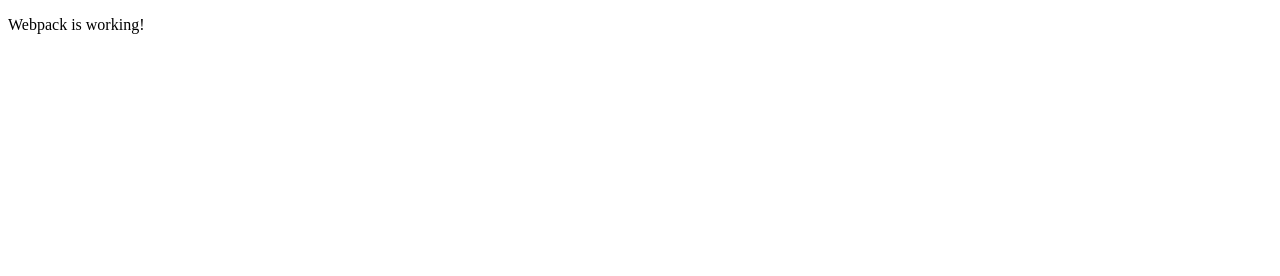
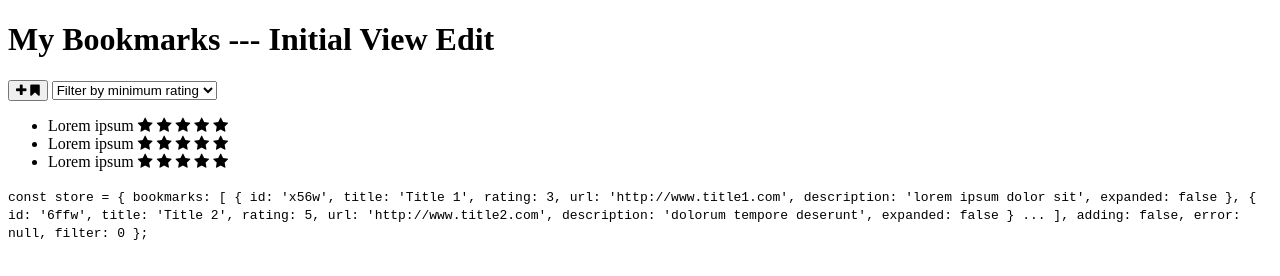
Before and after one commit to thinkful-ei-iguana/Wendy-bookmarks-app, a website built with webpack: page src/index.html in a window 1280 px wide. Built offline with nearby package versions, Linux system fonts and the light colour scheme.

Commit message:
adding HTML wireframes for Initial View, Expanded View, Add Bookmark View, Form Error View

```diff
--- /dev/null
+++ b/src/index.css
@@ -0,0 +1,4 @@
+.main {
+    display: block;
+    color: blueviolet;
+}
--- a/src/index.html
+++ b/src/index.html
@@ -4,10 +4,78 @@
   <meta charset="UTF-8">
   <meta name="viewport" content="width=device-width, initial-scale=1.0">
   <meta http-equiv="X-UA-Compatible" content="ie=edge">
+  <link rel="stylesheet" href="https://cdnjs.cloudflare.com/ajax/libs/font-awesome/4.7.0/css/font-awesome.min.css">
+  <link href="https://fonts.googleapis.com/css?family=Roboto" rel="stylesheet">
   <title>Bookmarks App</title>
 </head>
+
+<!-- For initial view of bookmarks app -->
 <body>
-  <div id="root"></div>
-
+  <header>
+    <h1>My Bookmarks --- Initial View Edit</h1>
+    <form>
+      <button id="add-bm button"><i class="fa fa-plus"></i>  <i class="fa fa-bookmark"></i></button>
+        <select name="rating" id="rating-filter">
+          <option value="" name="">Filter by minimum rating</option>
+          <option value="5" name="5">5 Star Rating</option>
+          <option value="4" name="4">4+ Rating</option>
+          <option value="3" name="3">3+ Rating</option>
+          <option value="2" name="2">2+ Rating</option>
+          <option value="1" name="1">Show All</option>
+        </select>
+      </form>
+  </header>
+  <main>
+     <ul>
+       <li>Lorem ipsum
+        <span class="fa fa-star"></span>
+        <span class="fa fa-star"></span>
+        <span class="fa fa-star"></span>
+        <span class="fa fa-star"></span>
+        <span class="fa fa-star"></span>
+      </li>
+      <li>Lorem ipsum
+          <span class="fa fa-star"></span>
+          <span class="fa fa-star"></span>
+          <span class="fa fa-star"></span>
+          <span class="fa fa-star"></span>
+          <span class="fa fa-star"></span>
+      </li>
+      <li>Lorem ipsum
+          <span class="fa fa-star"></span>
+          <span class="fa fa-star"></span>
+          <span class="fa fa-star"></span>
+          <span class="fa fa-star"></span>
+          <span class="fa fa-star"></span>
+      </li>
+      </ul>
+  </main>
+  <footer></footer>
+  <code>
+    const store = {
+      bookmarks: [
+        {
+          id: 'x56w',
+          title: 'Title 1',
+          rating: 3,
+          url: 'http://www.title1.com',
+          description: 'lorem ipsum dolor sit',
+          expanded: false
+        },
+        {
+          id: '6ffw',
+          title: 'Title 2',
+          rating: 5,
+          url: 'http://www.title2.com',
+          description: 'dolorum tempore deserunt',
+          expanded: false
+        }
+        ...
+      ],
+      adding: false,
+      error: null,
+      filter: 0
+    };
+  </code>
 </body>
 </html>
--- a/src/index.js
+++ b/src/index.js
@@ -2,9 +2,6 @@
 
 function main() {
   console.log('DOM is loaded');
-
-  const startMsg = $('<p>Webpack is working!</p>');
-  $('#root').append(startMsg);
 }
 
 $(main);
--- a/webpack.config.js
+++ b/webpack.config.js
@@ -9,7 +9,7 @@
   mode: 'development',
   plugins: [
     new HtmlWebpackPlugin({
-      template: './src/index.html',
+      template: './src/add-bookmark.html',
     })
   ],
   module: {
```
Also changed, not shown: src/add-bookmark.html (added, +64 -0 lines), src/expanded-view.html (added, +64 -0 lines), src/form-error.html (added, +64 -0 lines), README.md.
